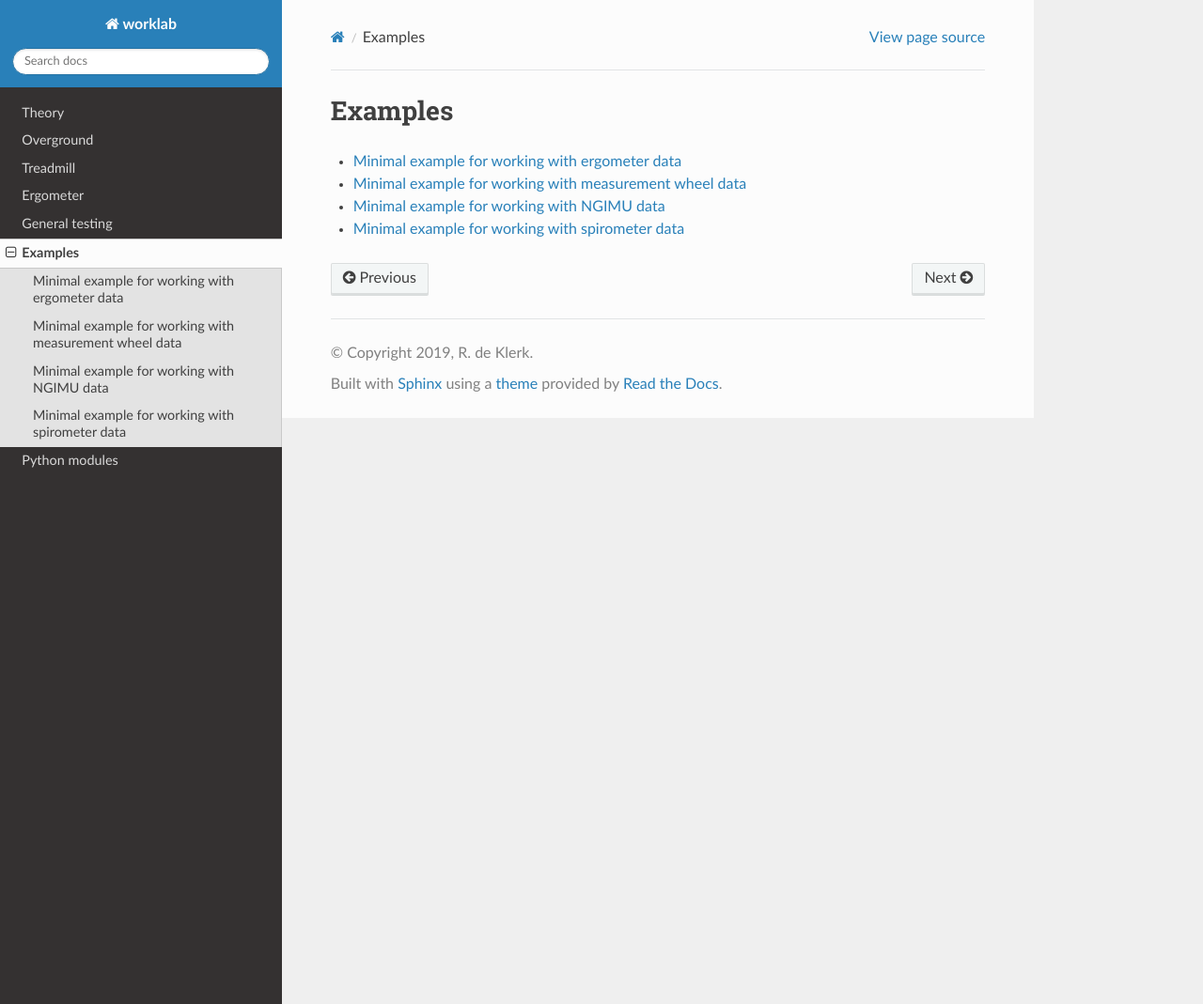
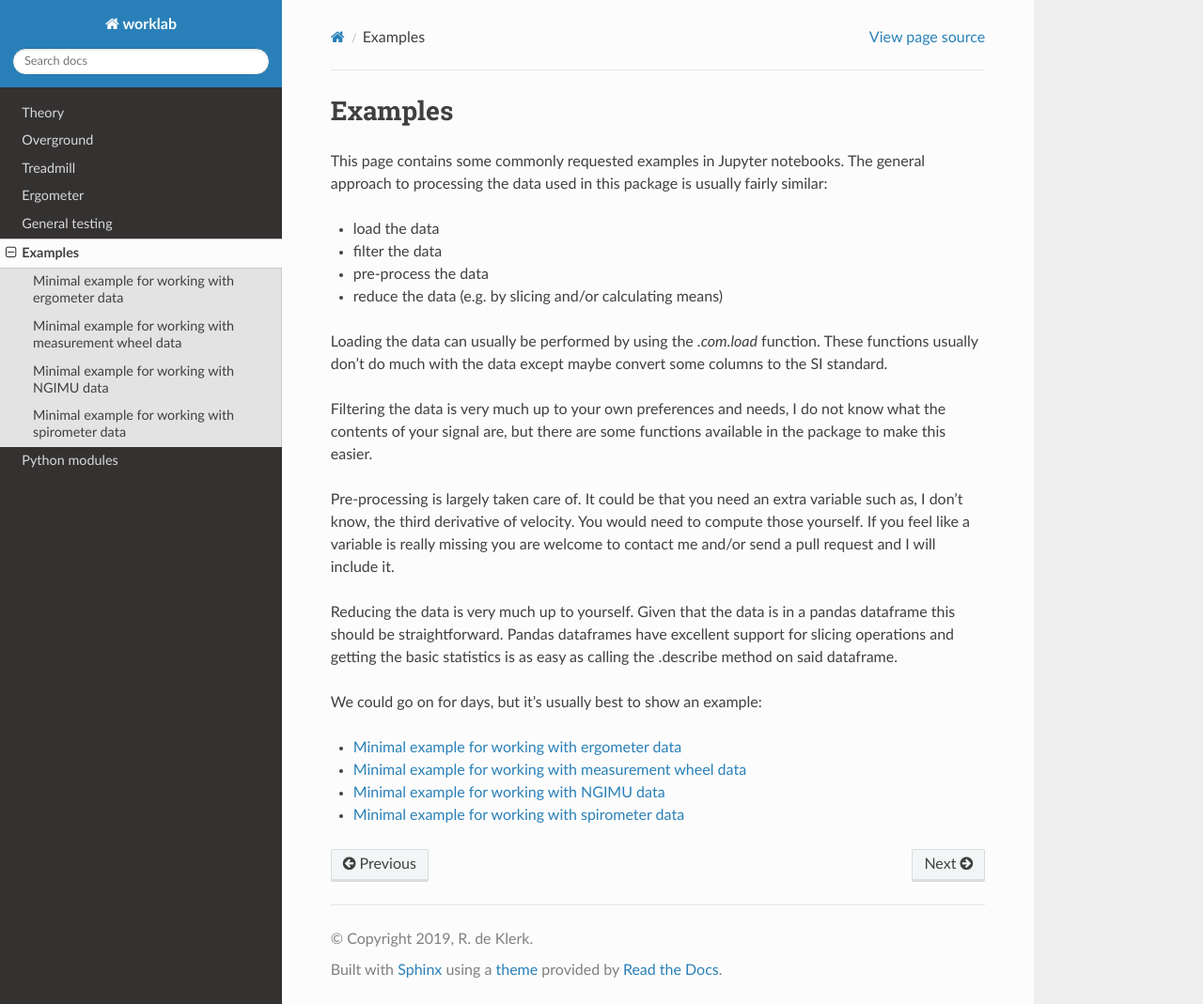
Before and after one commit to sophiedkk/worklab, a Sphinx documentation site: the page built from docs/source/examples.rst, in a window 1280 px wide and 1069 px high. Shown: the whole window at 94% size. Built offline with Sphinx 7.4.7 and the Read the Docs theme 2.0.0, drawn with Linux system fonts in a browser that asks for light colours.

```diff
--- a/docs/source/conf.py
+++ b/docs/source/conf.py
@@ -22,7 +22,7 @@
 author = 'R. de Klerk'
 
 # The full version, including alpha/beta/rc tags
-release = '1.4.3'
+release = '1.4.4'
 
 
 # -- General configuration ---------------------------------------------------
--- a/docs/source/examples.rst
+++ b/docs/source/examples.rst
@@ -1,5 +1,29 @@
 Examples
 ========
+This page contains some commonly requested examples in Jupyter notebooks. The general approach to processing the data
+used in this package is usually fairly similar:
+
+- load the data
+- filter the data
+- pre-process the data
+- reduce the data (e.g. by slicing and/or calculating means)
+
+Loading the data can usually be performed by using the `.com.load` function. These functions usually don't do much with
+the data except maybe convert some columns to the SI standard.
+
+Filtering the data is very much up to your own preferences and needs, I do not know what the contents of your signal are,
+but there are some functions available in the package to make this easier.
+
+Pre-processing is largely taken care of. It could be that you need an extra variable such as, I don't know, the third
+derivative of velocity. You would need to compute those yourself. If you feel like a variable is really missing you are
+welcome to contact me and/or send a pull request and I will include it.
+
+Reducing the data is very much up to yourself. Given that the data is in a pandas dataframe this should be straightforward.
+Pandas dataframes have excellent support for slicing operations and getting the basic statistics is as easy as calling the
+.describe method on said dataframe.
+
+We could go on for days, but it's usually best to show an example:
+
 
 .. toctree::
     :maxdepth: 1
--- a/docs/source/index.rst
+++ b/docs/source/index.rst
@@ -15,6 +15,11 @@
 
 Introduction
 ------------
+The current page contains information on wheelchair propulsion research in the worklab and the correspondingly named Python package.
+As such, the page contains a general outline of wheelchair propulsion research, but also some practical examples on how to work with
+that data together with the API-reference of the worklab package. The worklab package aims to provide functions for the most common
+data (pre-)processing steps in wheelchair research (at our lab). It makes extensive use of pandas dataframes as those are familiar to
+most researchers.
 
 Contents
 --------
--- a/setup.py
+++ b/setup.py
@@ -9,7 +9,7 @@
 
 setup(
 	name             		= 'worklab',
-	version          		= '1.4.3',
+	version          		= '1.4.4',
 	description      		= 'Basic scripts for worklab devices',
 	author           		= 'Rick de Klerk',
 	author_email     		= 'r.de.klerk@umcg.nl',
--- a/worklab/__init__.py
+++ b/worklab/__init__.py
@@ -1,6 +1,6 @@
 """Worklab data processing package"""
 
-__version__ = "1.4.3 (2019/12/19)"
+__version__ = "1.4.4"
 
 __all__ = ['com', 'kin', 'move', 'physio', 'utils', 'plots']
 
```
Also changed, not shown: 1 other file.
